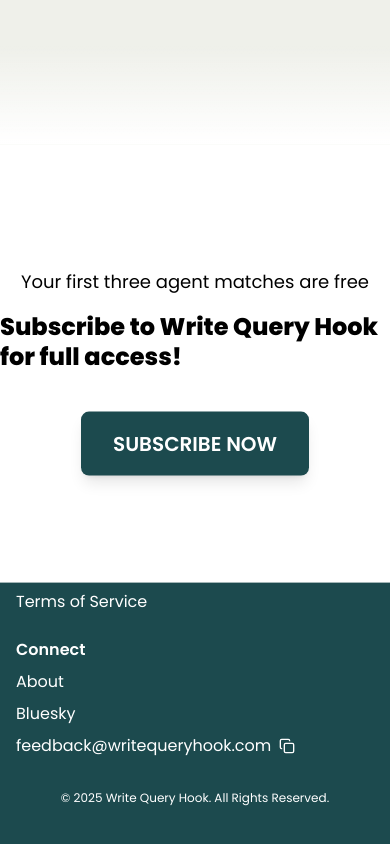
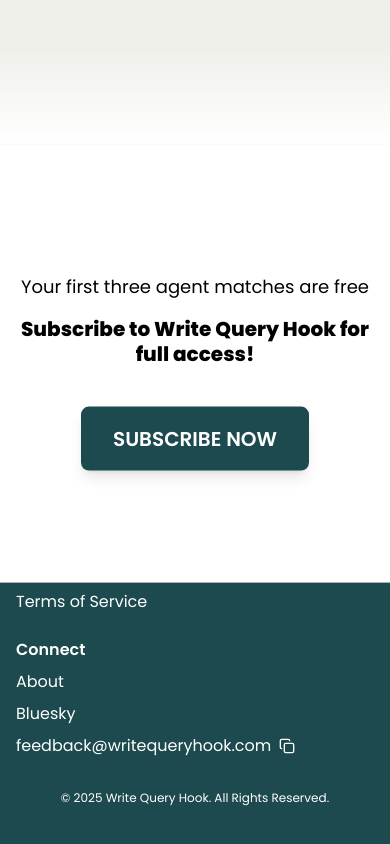
Before and after one commit to thefrankharvey/querybot_web_app, a Next.js app: page /agent-matches in a window 390 px wide. Shown: the part 799-1643 px from the top of the page. Built offline with nearby package versions, Linux system fonts and the light colour scheme; no server answers; what @clerk/backend would draw is missing.

Commit message:
small fixes

```diff
--- a/app/components/client-hamburger.tsx
+++ b/app/components/client-hamburger.tsx
@@ -48,7 +48,7 @@
       </button>
       <div
         className={cn(
-          "fixed inset-0 w-screen h-[100vh] transition-opacity duration-300 bg-background z-50 overflow-hidden overscroll-none p-6 pt-16 mt-[80px]",
+          "absolute inset-0 w-screen h-[100vh] transition-opacity duration-300 bg-background z-50 overflow-hidden overscroll-none p-6 pt-16 mt-[80px]",
           open
             ? "opacity-100 visible"
             : "opacity-0 invisible pointer-events-none"
--- a/app/components/pay-wall.tsx
+++ b/app/components/pay-wall.tsx
@@ -149,7 +149,7 @@
       <div className="h-[calc(40vh+100px)] bg-white pointer-events-auto">
         <div className="flex flex-col items-center justify-center h-full w-full">
           <p className="text-lg md:text-xl mt-4">{title}</p>
-          <h1 className="text-2xl md:text-3xl font-extrabold leading-tight mb-8 mt-4">
+          <h1 className="text-xl md:text-3xl font-extrabold leading-tight mb-8 mt-4 w-[90%] text-center mx-auto">
             Subscribe to Write Query Hook for full access!
           </h1>
           <Button
```
